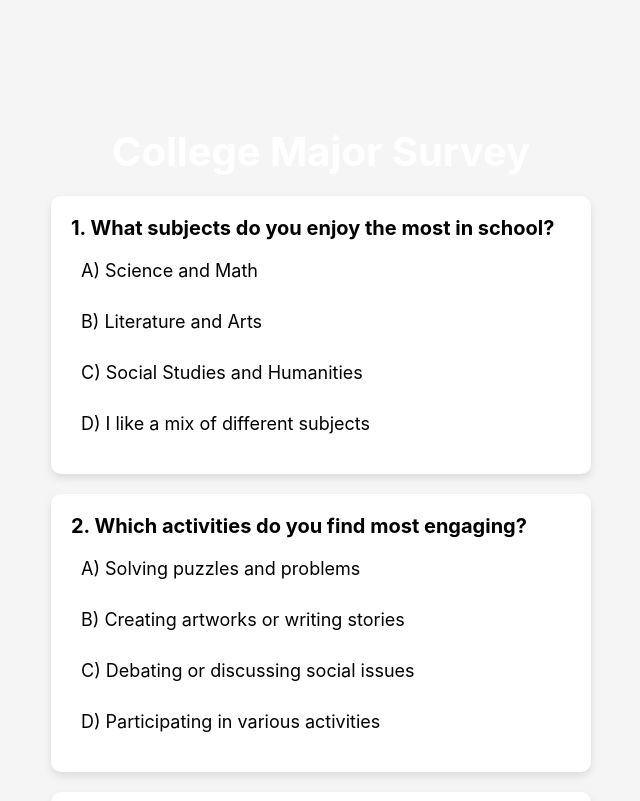
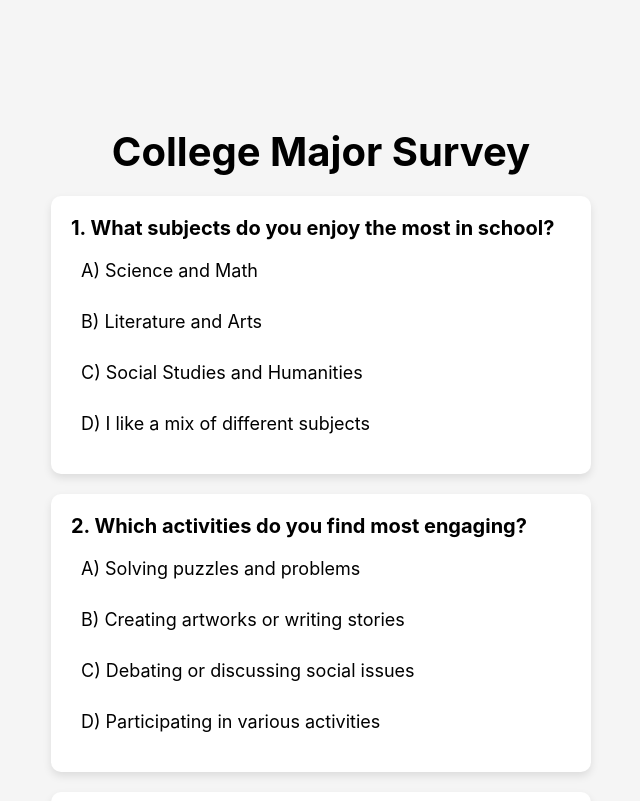
Before and after one commit to frankziegler3rd/sureway-fullstack, a React (Create React App) app in the folder sureway-fullstack-frontend/: page /survey in a window 1280 px wide. Shown: the top 801 px of the page, without its empty margins (319-959 px from the left). Built offline with nearby package versions, Linux system fonts and the light colour scheme; the HTML template or start-up script is replaced by a standard one.

Commit message:
Update Survey.css

```diff
--- a/sureway-fullstack-frontend/src/Components/LoginSignup/Survey.css
+++ b/sureway-fullstack-frontend/src/Components/LoginSignup/Survey.css
@@ -42,7 +42,7 @@
   }
 
 .survey-title {
-    color: #ffffff; /* White color */
+    color: #000000; /* White color */
     font-weight: bold; /* Bold text */
     font-size: 40px; /* Adjust the font size as needed */
     margin-bottom: 20px; /* Add some spacing at the bottom */
```
